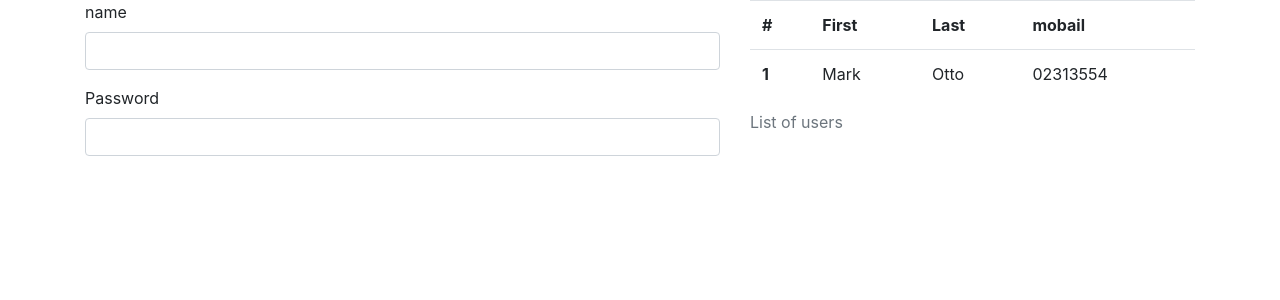
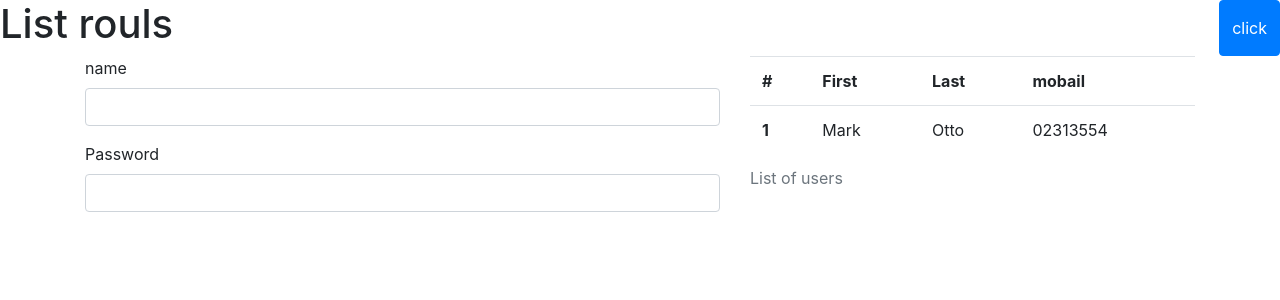
Before and after one commit to saeedhaj/user, an Angular app: page /rouls in a window 1280 px wide. Shown: the top 300 px of the page. Built offline with nearby package versions, Linux system fonts and the light colour scheme.

Commit message:
add header to rouls

```diff
--- a/src/app/rouls/rouls.component.html
+++ b/src/app/rouls/rouls.component.html
@@ -1,3 +1,8 @@
+<div class="header d-flex justify-content-between">
+    <h1>List rouls</h1>
+    <button class="btn btn-primary" type="button ">click</button>
+</div>
+
 <div class="container">
     <div class="row">
         <div class="col-7">
```
